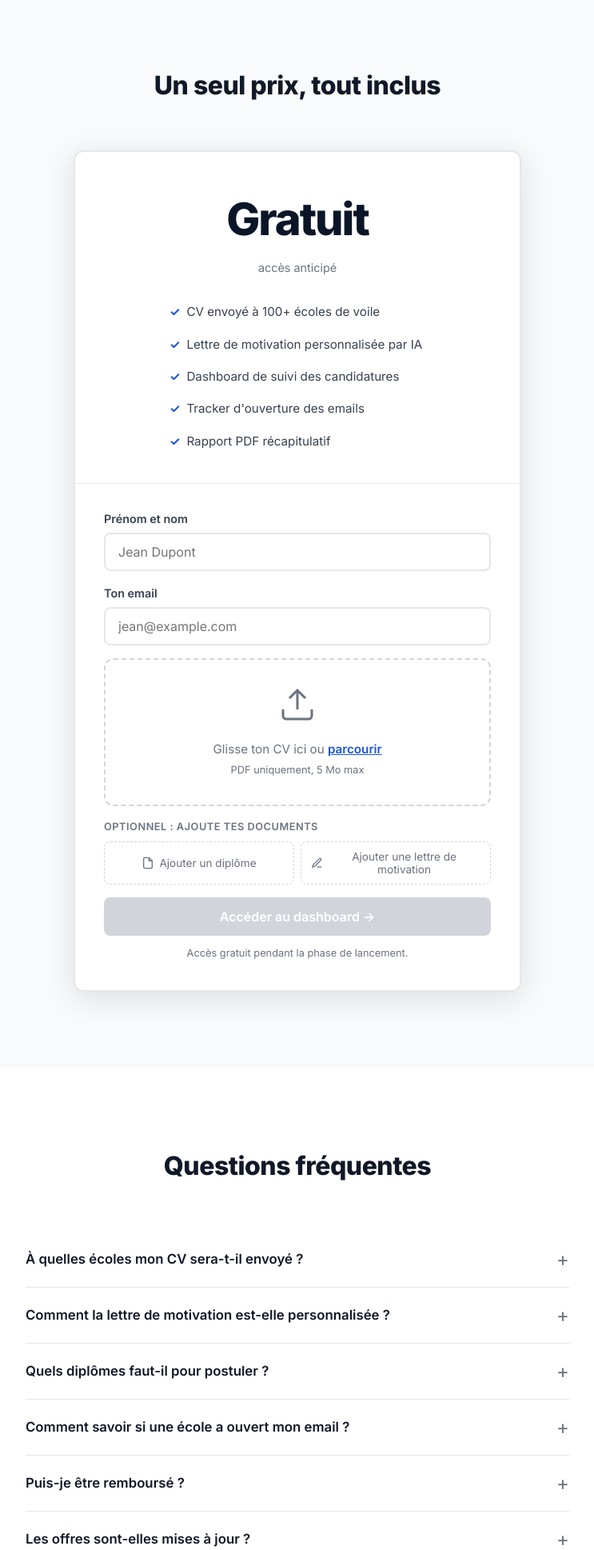
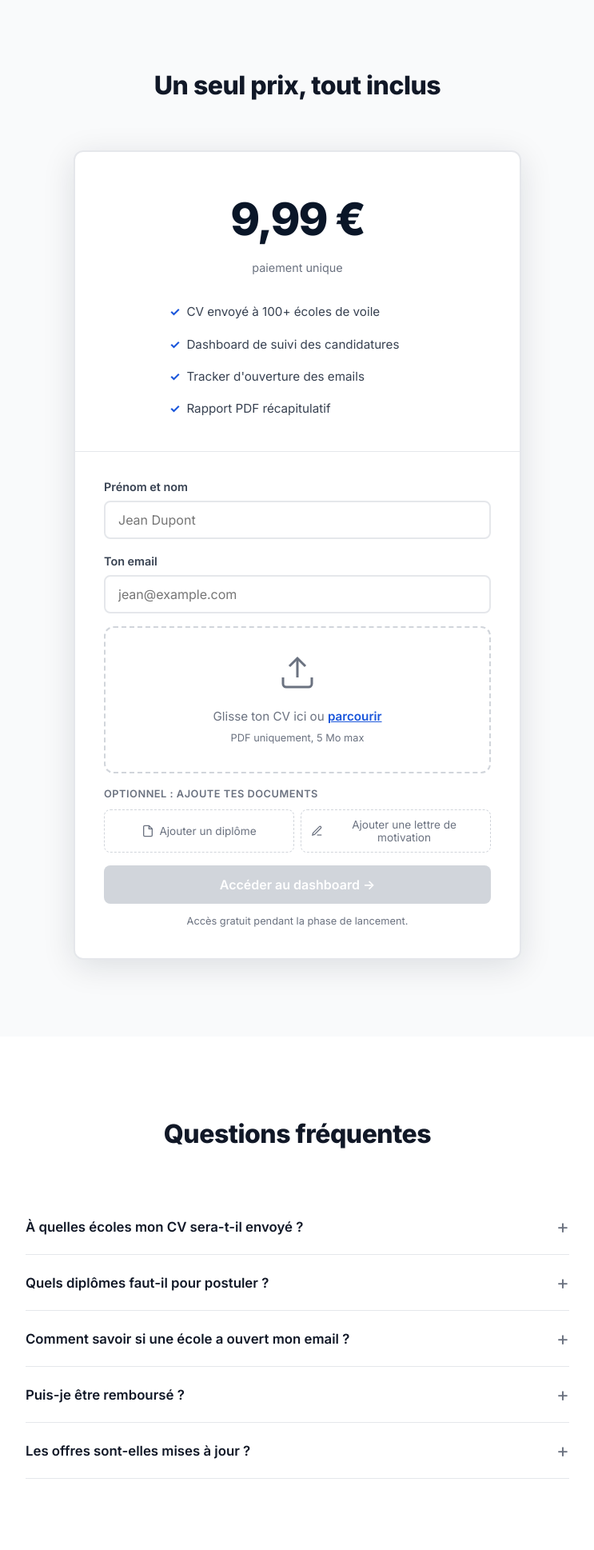
Before and after one commit to GuillaumeDebreu/ffvoile, a FastAPI app: page / in a window 1280 px wide. Shown: the part 1843-3781 px from the top of the page at 80% size, without its empty margins (268-1011 px from the left). Run offline with FastAPI, Linux system fonts and the light colour scheme; data comes from the database, SQL or seed files in the repository; data that the repository does not hold is empty; some libraries are stand-ins or nearby versions.

Commit message:
Update pricing to 9.99€, remove AI mentions, fill legal info
- Landing: price 9.99€ instead of Gratuit, remove AI cover letter mentions
- Remove FAQ about AI personalization
- Mentions légales: SIRET 84806427500011, address Vénéjan, Guillaume Debreu

https://claude.ai/code/session_01Cmr5eWtMddPKSz48yUXG11

```diff
--- a/templates/landing.html
+++ b/templates/landing.html
@@ -177,12 +177,11 @@
             <div class="pricing-card">
                 <div class="pricing-header">
                     <div class="price">
-                        <span class="price-amount">Gratuit</span>
-                        <span class="price-label">accès anticipé</span>
+                        <span class="price-amount">9,99 €</span>
+                        <span class="price-label">paiement unique</span>
                     </div>
                     <ul class="pricing-features">
                         <li>CV envoyé à 100+ écoles de voile</li>
-                        <li>Lettre de motivation personnalisée par IA</li>
                         <li>Dashboard de suivi des candidatures</li>
                         <li>Tracker d'ouverture des emails</li>
                         <li>Rapport PDF récapitulatif</li>
@@ -260,15 +259,6 @@
                     </button>
                     <div class="faq-answer">
                         <p>Ton CV est envoyé à plus de 100 écoles de voile, clubs nautiques et centres nautiques affiliés à la FFVoile dans toute la France. Tu peux voir la liste complète et sélectionner les écoles de ton choix depuis ton dashboard.</p>
-                    </div>
-                </div>
-                <div class="faq-item">
-                    <button class="faq-question">
-                        Comment la lettre de motivation est-elle personnalisée ?
-                        <span class="faq-toggle">+</span>
-                    </button>
-                    <div class="faq-answer">
-                        <p>Notre IA analyse ton CV et les informations de chaque école (localisation, offres en cours, type de structure) pour rédiger une lettre adaptée. Si l'école a une offre d'emploi active, la lettre y fait directement référence.</p>
                     </div>
                 </div>
                 <div class="faq-item">
```
Also changed, not shown: templates/mentions-legales.html (+3 -4 lines).
